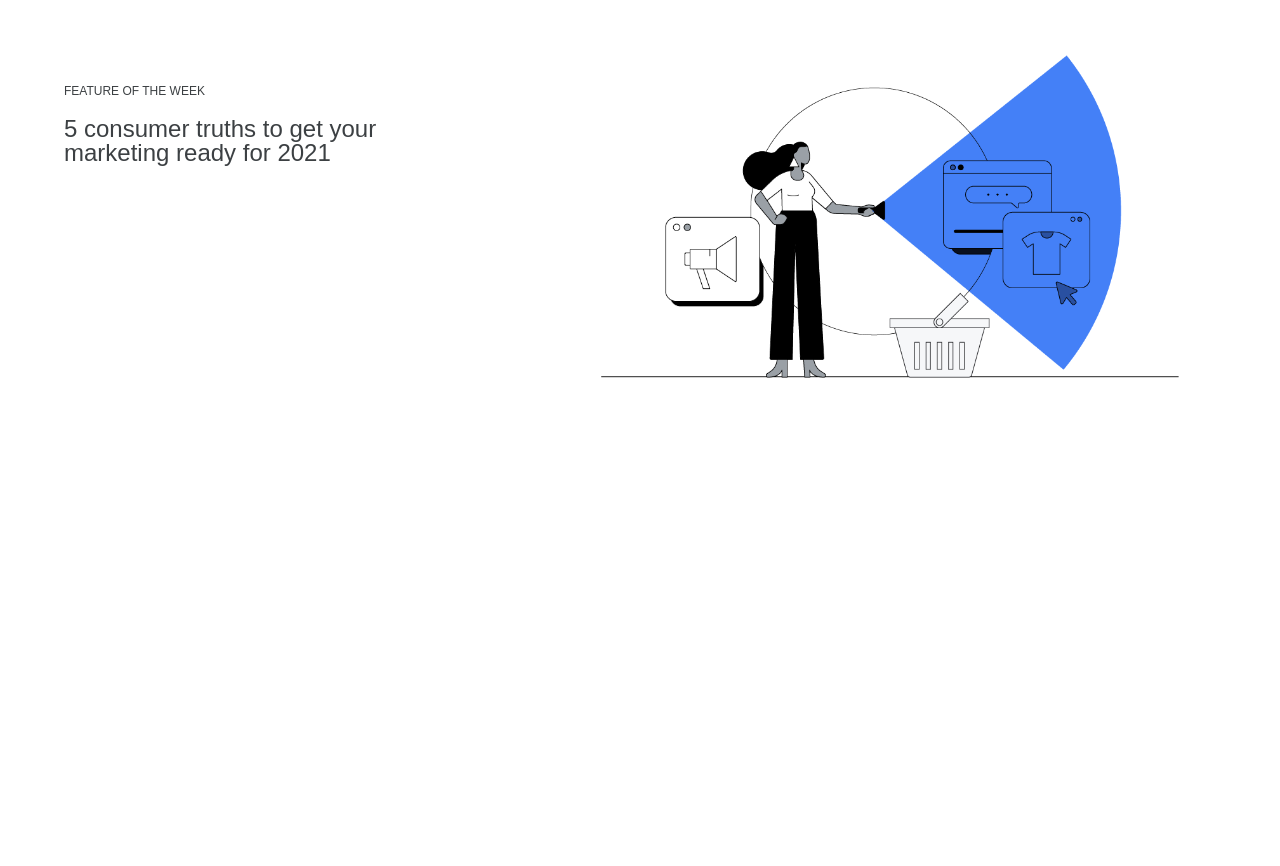
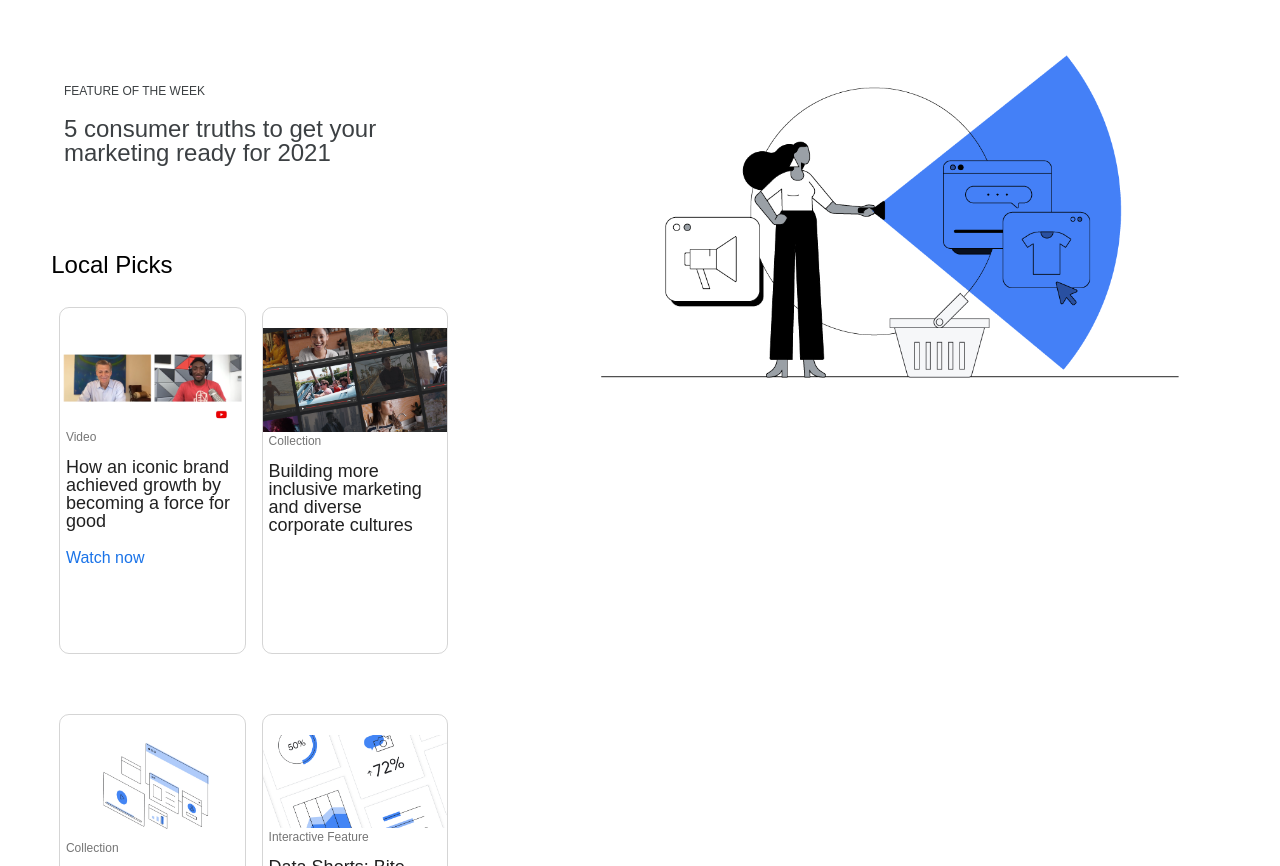
Before and after one commit to pabskun/think-dw2, a plain HTML site: page index.html in a window 1280 px wide. Shown: the part 61-927 px from the top of the page. Before the commit the page ends 800 px from the top, so only its background shows below. Drawn offline with Linux system fonts and the light colour scheme.

Commit message:
Se agrega la sección de local picks
- Se agrega la sección de local picks
- Se ajusta la resolución de 600px hacia arriba

```diff
--- a/css/index.css
+++ b/css/index.css
@@ -1,3 +1,5 @@
+/* Resolución general (móvil) */
+
 html {
     font-size: 16px;
     /* 1rem */
@@ -8,6 +10,7 @@ html {
 /* Estilos del banner */
 
 .sct-banner {
+    margin-bottom: 80px;
     width: 100%;
 }
 
@@ -47,6 +50,82 @@ html {
     font-size: 1.5rem;
 }
 
+
+/* Sección local picks */
+
+.sct-local {
+    padding: 0 2%;
+}
+
+.sct-local h2 {
+    font-size: 1.5rem;
+}
+
+.sct-local .img-container img {
+    width: 100%;
+}
+
+.sct-local .card {
+    border-bottom: 1px solid rgba(117, 117, 117, 0.3);
+    color: var(--negro-titulo);
+    padding: 20px 0;
+}
+
+.sct-local .card header {
+    display: none;
+}
+
+.sct-local .card header img {
+    width: 100%;
+}
+
+.sct-local span {
+    color: var(--gris-categoria);
+    display: block;
+    font-size: 0.75rem;
+    margin-bottom: 15px;
+}
+
+.sct-local p {
+    font-size: 1.125rem;
+    margin-bottom: 20px;
+}
+
+.sct-local a {
+    color: var(--acento);
+    text-decoration: none;
+}
+
+@media only screen and (min-width: 600px) {
+    .sct-local {
+        display: flow-root;
+        padding: 0 4%;
+    }
+    .sct-local .banner {
+        display: none;
+    }
+    .sct-local .card {
+        border: 1px solid rgba(117, 117, 117, 0.3);
+        border-radius: 10px;
+        float: left;
+        margin: 30px 2%;
+        min-height: 305px;
+        width: 45%;
+    }
+    .sct-local .card header {
+        display: block;
+    }
+    .sct-local .card span {
+        padding: 0 3%;
+    }
+    .sct-local .card p {
+        padding: 0 3%;
+    }
+    .sct-local .card a {
+        padding: 0 3%;
+    }
+}
+
 @media only screen and (min-width: 768px) {
     .sct-banner .img-container {
         float: right;
--- a/css/variables.css
+++ b/css/variables.css
@@ -3,4 +3,5 @@
     --negro-titulo: #212121;
     --negro-texto: #3C4043;
     --acento: #1A73E8;
+    --gris-categoria: rgb(117, 117, 117);
 }
--- a/index.html
+++ b/index.html
@@ -30,6 +30,64 @@
             </div>
 
         </section>
+
+        <section class="sct-local">
+            <h2>Local Picks</h2>
+            <figure class="img-container banner">
+                <img src="imgs/local-picks.png" alt="">
+            </figure>
+            <div class="card">
+                <header>
+                    <img src="imgs/local-picks.png" alt="">
+                </header>
+                <div>
+                    <span>Video</span>
+                    <p>
+                        How an iconic brand achieved growth by becoming a force for good
+                    </p>
+                    <a href="#">Watch now</a>
+                </div>
+            </div>
+
+            <div class="card">
+                <header>
+                    <img src="imgs/building.jpg" alt="">
+                </header>
+                <div>
+                    <span>Collection</span>
+                    <p>
+                        Building more inclusive marketing and diverse corporate cultures
+                    </p>
+
+                </div>
+            </div>
+
+            <div class="card">
+                <header>
+                    <img src="imgs/resources.jpg" alt="">
+                </header>
+                <div>
+                    <span>Collection</span>
+                    <p>
+                        Resources and insights to help you navigate uncertain times
+                    </p>
+
+                </div>
+            </div>
+            <div class="card">
+                <header>
+                    <img src="imgs/data.jpg" alt="">
+                </header>
+                <div>
+                    <span>Interactive Feature</span>
+                    <p>
+                        Data Shorts: Bite-sized, data-driven reads to inspire today's marketer
+                    </p>
+
+                </div>
+            </div>
+
+        </section>
     </main>
 
     <footer>
```
Also changed, not shown: imgs/building.jpg (added), imgs/data.jpg (added), imgs/local-picks.png (added), imgs/resources.jpg (added).
